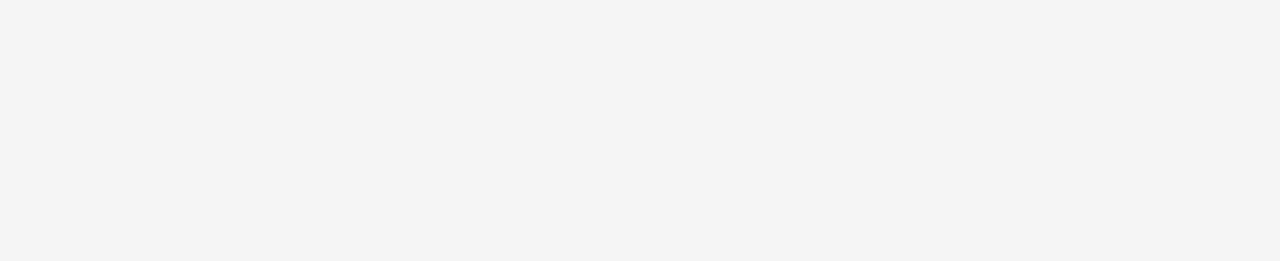
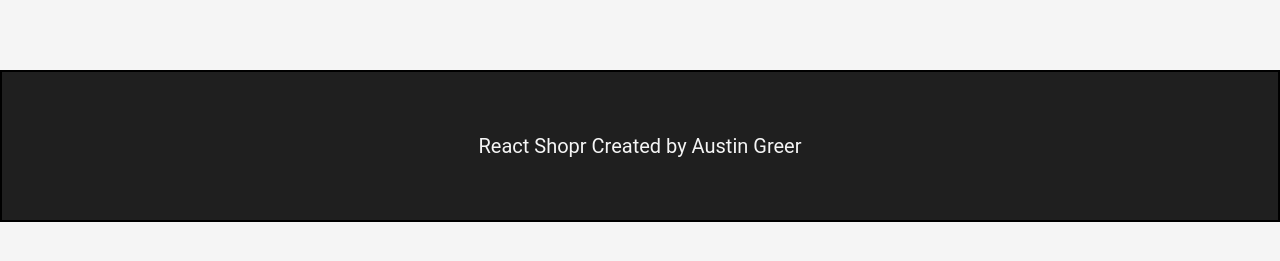
Before and after one commit to AustinGreer/react_e-commerce, a React (Create React App) app: page /products/1 in a window 1280 px wide. Shown: the part 345-606 px from the top of the page. Built offline with nearby package versions, Linux system fonts and the light colour scheme; no server answers.

Commit message:
added a footer

```diff
--- a/src/App.js
+++ b/src/App.js
@@ -6,6 +6,7 @@ import Landing from './components/Landing';
 import AllProducts from './components/AllProducts';
 import Checkout from './components/Checkout';
 import ProductInfo from './components/ProductInfo';
+import Footer from './components/Footer';
 
 function App() {
   return (
@@ -18,6 +19,8 @@ function App() {
         <Route path="Checkout"  element={<Checkout />} />
         <Route path="products/:id" element={<ProductInfo />} />
       </Routes>
+
+      <Footer />
     </>
   );
 }
--- a/src/App.scss
+++ b/src/App.scss
@@ -5,3 +5,4 @@
 @use 'styles/search.scss';
 @use 'styles/landing.scss';
 @use 'styles/productInfo.scss';
+@use 'styles/footer.scss';
--- /dev/null
+++ b/src/components/Footer.js
@@ -0,0 +1,11 @@
+import React from 'react'
+
+function Footer() {
+  return (
+    <footer>
+      <p>React Shopr Created by Austin Greer</p>
+    </footer>
+  )
+}
+
+export default Footer;
--- /dev/null
+++ b/src/styles/footer.scss
@@ -0,0 +1,15 @@
+footer {
+  border: 2px solid black;
+  width: 100%;
+  display: flex;
+  justify-content: center;
+  background: #1f1f1f;
+  color: #f5f5f5;
+  width: 100%;
+  padding: 5% 0;
+  margin-top: 5%;
+
+  p {
+    font-size: 2rem;
+  }
+}
```
